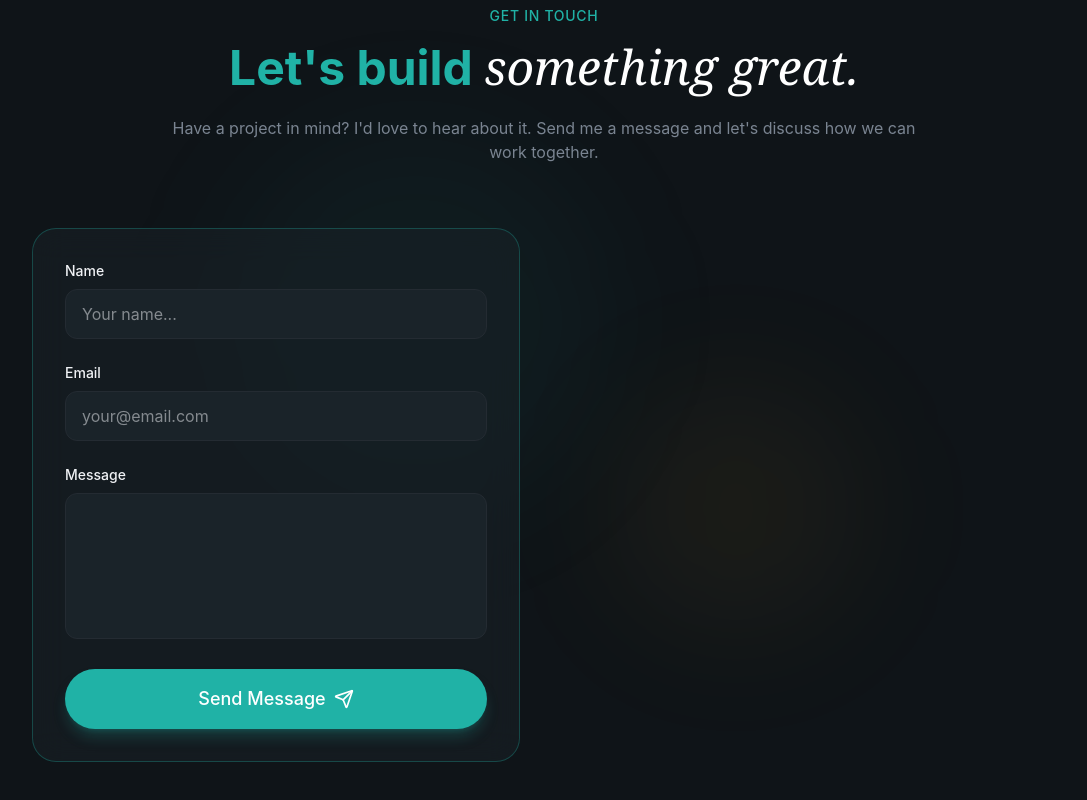
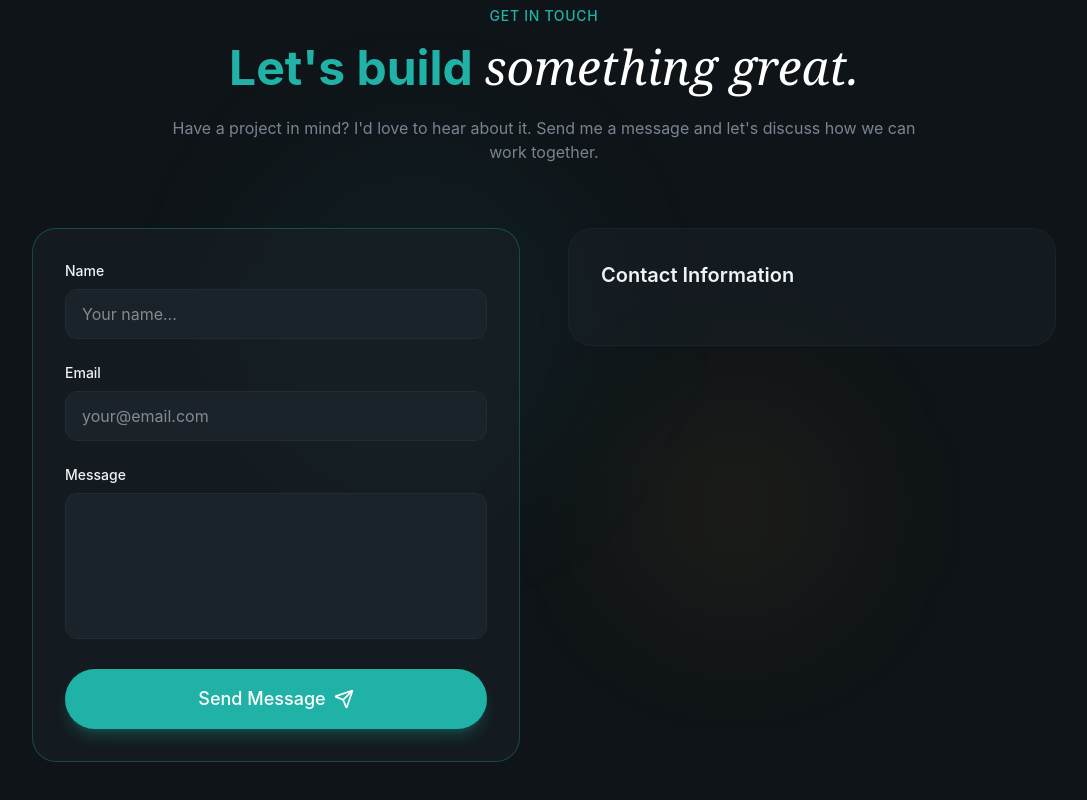
Before and after one commit to kaxadeveloper/portfolio_app, a React app: page / in a window 1280 px wide. Shown: the part 6535-7335 px from the top of the page, without its empty margins (96-1183 px from the left). Built offline with nearby package versions, Linux system fonts and the light colour scheme; the HTML template or start-up script is replaced by a standard one.

Commit message:
add contact information header

```diff
--- a/src/sections/Contact.jsx
+++ b/src/sections/Contact.jsx
@@ -181,6 +181,14 @@ export const Contact = () => {
                             )}
                         </form>
                     </div>
+
+                    <div className="space-y-6 animate-fade-in animation-delay-400">
+                        <div className="glass rounded-3xl p-8">
+                            <h3 className="text-xl font-semibold mb-6">
+                                Contact Information
+                            </h3>
+                        </div>
+                    </div>
                 </div>
             </div>
         </section >
```
